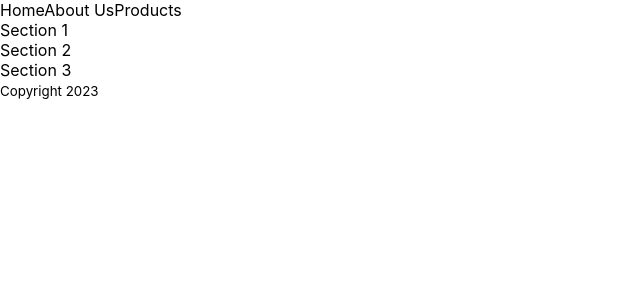
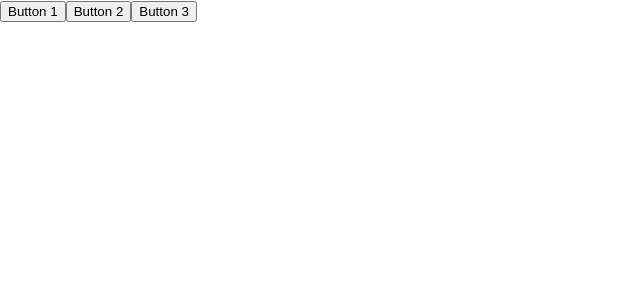
Before and after one commit to moyoamoo/ch16-react-demos, a React (Create React App) app: page / in a window 1280 px wide. Shown: the top 300 px of the page, without its empty margins (0-640 px from the left). Built offline with nearby package versions, Linux system fonts and the light colour scheme.

Commit message:
prop demo

```diff
--- a/src/App.js
+++ b/src/App.js
@@ -1,16 +1,15 @@
 import React, { Component } from "react";
-import Header from "./Components/Header";
-import Main from "./Components/Main";
-import Footer from "./Components/Footer";
+import Button from "./Components/Button";
 
 class App extends Component {
+  state = {};
   render() {
     return (
-      <div>
-        <Header />
-        <Main />
-        <Footer />
-      </div>
+      <>
+        <Button text={"Button 1"} className="important" />
+        <Button text={"Button 2"} className="danger" />
+        <Button text={"Button 3"} className="demo" />
+      </>
     );
   }
 }
--- /dev/null
+++ b/src/Components/Button.jsx
@@ -0,0 +1,11 @@
+import React, { Component } from "react";
+
+class Button extends Component {
+  state = {};
+  render() {
+    const { className, text } = this.props;
+    return <button className={className}>{text}</button>;
+  }
+}
+
+export default Button;
--- a/src/Components/Links.jsx
+++ b/src/Components/Links.jsx
@@ -4,11 +4,11 @@ class Links extends Component {
   state = {};
   render() {
     return (
-      <div>
-        <a>Home</a>
+      <>
+        <a className="link">Home</a>
         <a>About Us</a>
         <a>Products</a>
-      </div>
+      </>
     );
   }
 }
```
